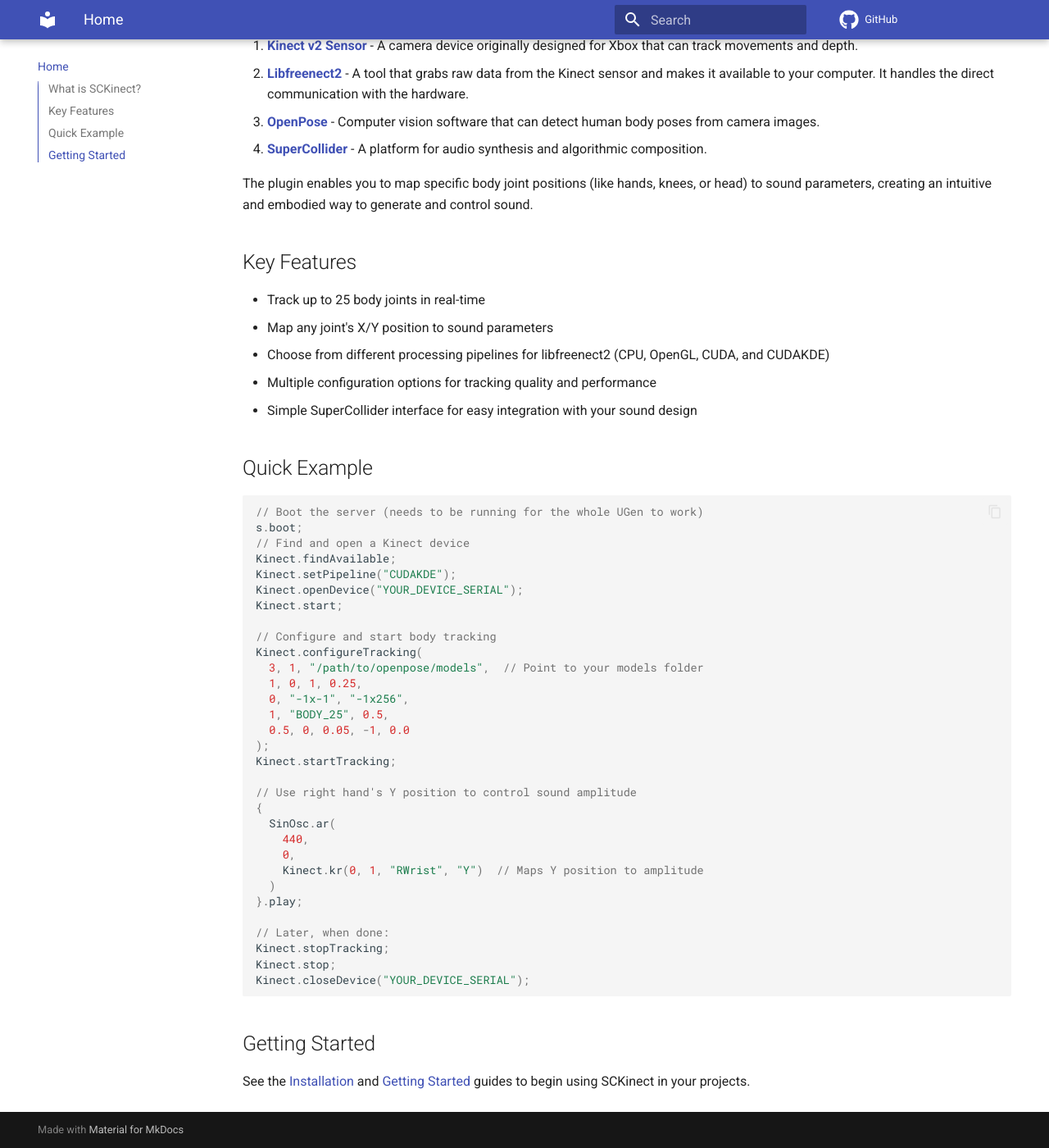
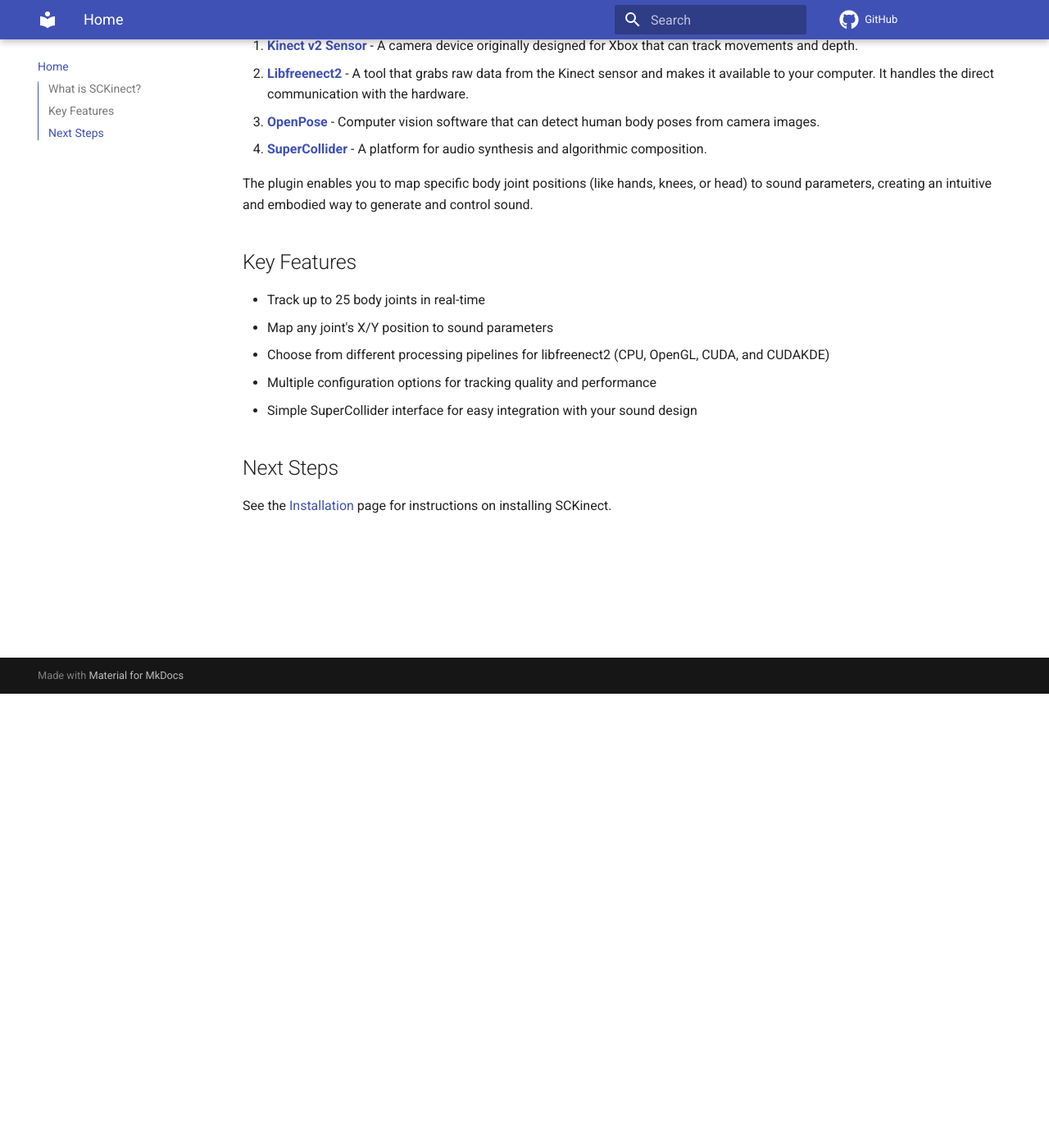
Before and after one commit to L42i/SCKinect, an MkDocs documentation site: the page built from doc/docs/index.md, in a window 1280 px wide and 1400 px high, scrolled down 554 px. Shown: the whole window at 82% size. Built offline with MkDocs 1.6.1 and Material for MkDocs 9.7.7, drawn with Linux system fonts in a browser that asks for light colours; comment, search, counter and statistics services are not loaded.

Commit message:
Even more improvements

````diff
--- a/doc/docs/index.md
+++ b/doc/docs/index.md
@@ -24,42 +24,6 @@
 - Multiple configuration options for tracking quality and performance
 - Simple SuperCollider interface for easy integration with your sound design
 
-## Quick Example
+## Next Steps
 
-```supercollider
-// Boot the server (needs to be running for the whole UGen to work)
-s.boot;
-// Find and open a Kinect device
-Kinect.findAvailable;
-Kinect.setPipeline("CUDAKDE");
-Kinect.openDevice("YOUR_DEVICE_SERIAL");
-Kinect.start;
-
-// Configure and start body tracking
-Kinect.configureTracking(
-  3, 1, "/path/to/openpose/models",  // Point to your models folder
-  1, 0, 1, 0.25,
-  0, "-1x-1", "-1x256",
-  1, "BODY_25", 0.5,
-  0.5, 0, 0.05, -1, 0.0
-);
-Kinect.startTracking;
-
-// Use right hand's Y position to control sound amplitude
-{
-  SinOsc.ar(
-    440,
-    0,
-    Kinect.kr(0, 1, "RWrist", "Y")  // Maps Y position to amplitude
-  )
-}.play;
-
-// Later, when done:
-Kinect.stopTracking;
-Kinect.stop;
-Kinect.closeDevice("YOUR_DEVICE_SERIAL");
-```
-
-## Getting Started
-
-See the [Installation](installation.md) and [Getting Started](getting-started.md) guides to begin using SCKinect in your projects.
+See the [Installation](installation.md) page for instructions on installing SCKinect.
````
Also changed, not shown: doc/docs/api/kinect-class.md (+3 -31 lines), doc/docs/getting-started.md (+5 -8 lines), doc/docs/installation.md (+4 -0 lines).
